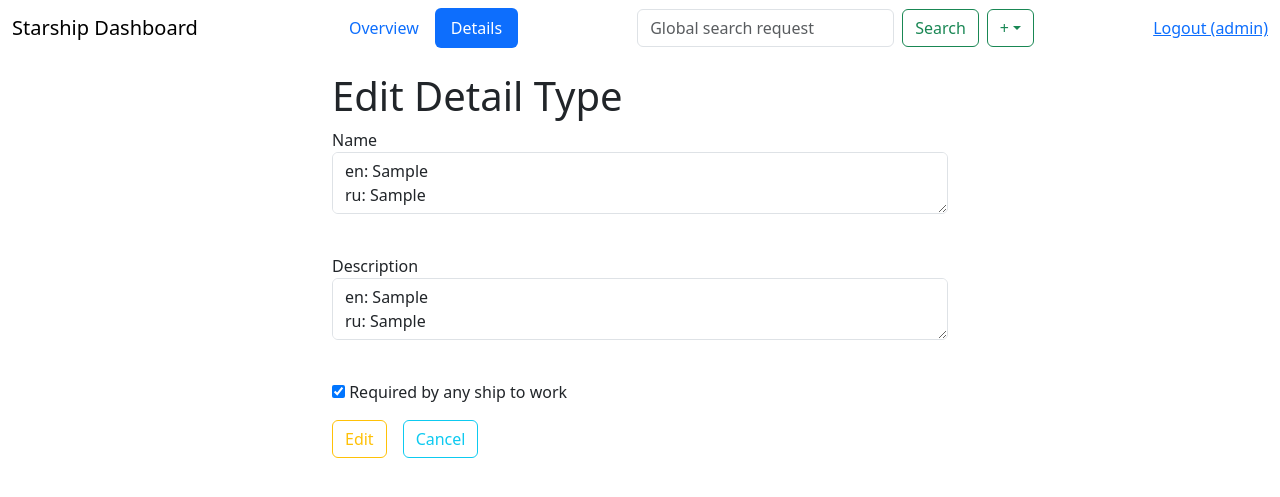
After one commit to starship-crew/starship-core, a Flask app: page /dashboard/detail_type/1/edit in a window 1280 px wide. The commit adds this page. Shown: the top 497 px of the page. Run offline with Flask 3, Linux system fonts and the light colour scheme; a user stored in the database is signed in; tables that the repository leaves empty hold one stand-in row (values such as "Sample post"); some libraries are stand-ins or nearby versions.

Commit message:
add detail type info and edit pages

```diff
--- a/starship/admin/detail.py
+++ b/starship/admin/detail.py
@@ -1,8 +1,9 @@
 import yaml
+import sqlalchemy as sa
 
 from starship.data import db_session
 from .blueprint import admin_bp
-from .helpers import admin_required
+from .helpers import admin_required, redirect_url
 from starship.data.sentence import Sentence
 from starship.data.detail_type import DetailType
 from .forms.detail import DetailTypeCreationForm
@@ -12,30 +13,38 @@ try:
 except ImportError:
     from yaml import BaseLoader as YamlLoader
 
-from flask import redirect, render_template, request, url_for
+from flask import flash, redirect, render_template, request, url_for
+
+# Default language
+LANG = "ru"
+
+
+def get_lang():
+    return request.args.get("lang", LANG)
 
 
 @admin_bp.route("/details")
+@admin_required
 def detail_management():
     db_sess = db_session.create_session()
-    lang = request.args.get("lang", "ru")
     return render_template(
         "details.html",
         title="Detail Management",
         details_page=True,
-        lang=lang,
+        lang=get_lang(),
         detail_types=db_sess.query(DetailType).all(),
     )
 
 
-def yaml_to_sentence(text):
+def yaml_to_sentence(text, sentence=None):
     """YAML text to the Sentence.
     For example, string
     "en: ABC
     ru: АБВ"
     will be converted to Sentence(en="ABC", ru="АБВ")."""
 
-    sentence = Sentence()
+    if not sentence:
+        sentence = Sentence()
 
     pyobj = yaml.load(text, YamlLoader).items()
 
@@ -70,3 +79,71 @@ def create_detail_type():
         title="Detail Type creation",
         details_page=True,
     )
+
+
+@admin_bp.route("/detail_type/<int:id>")
+@admin_required
+def detail_type(id):
+    db_sess = db_session.create_session()
+    dt = db_sess.query(DetailType).get(id)
+    if not dt:
+        flash(f"Detail type with id {id} not found")
+        return redirect(redirect_url())
+    return render_template(
+        "detail_type.html",
+        title=dt.name.en,
+        lang=get_lang(),
+        dt=dt,
+        details_page=True,
+    )
+
+
+@admin_bp.route("/detail_type/<int:id>/edit", methods=["GET", "POST"])
+@admin_required
+def edit_detail_type(id):
+    db_sess = db_session.create_session()
+    dt = db_sess.query(DetailType).get(id)
+
+    if not dt:
+        flash(f"Detail type with id {id} not found")
+        return redirect(redirect_url())
+
+    form = DetailTypeCreationForm()
+
+    if form.validate_on_submit():
+        dt.name = yaml_to_sentence(form.name.data, dt.name)
+        dt.description = (
+            yaml_to_sentence(form.description.data, dt.description)
+            if form.description.data
+            else Sentence()
+        )
+        dt.required = form.required.data
+        db_sess.commit()
+        return redirect(url_for("admin_bp.detail_type", id=id))
+
+    return render_template(
+        "edit_detail_type.html",
+        title="Edit Detail Type",
+        form=form,
+        dt=dt,
+        details_page=True,
+    )
+
+
+@admin_bp.route("/detail_type/<int:id>/delete")
+@admin_required
+def delete_detail_type(id):
+    db_sess = db_session.create_session()
+    dt = db_sess.query(DetailType).get(id)
+
+    if not dt:
+        flash(f"Detail type with id {id} not found")
+        return redirect(redirect_url())
+
+    try:
+        db_sess.delete(dt)
+        db_sess.commit()
+    except sa.exc.SQLAlchemyError as e:
+        flash(f"Error while deleting detail_type with id {id}: {e}")
+
+    return redirect(url_for("admin_bp.detail_management"))
--- a/starship/admin/static/js/admin.js
+++ b/starship/admin/static/js/admin.js
@@ -43,3 +43,16 @@ function deleteUser(user_id, user_login) {
         window.location = url;
     }
 }
+
+function gotoDetailType(id, lang) {
+    window.location = `${index}/detail_type/${id}?lang=${lang}`;
+}
+
+function deleteDetailType(id, name) {
+    let sure = confirm(`Confirm deletion of detail type "${name}" with id ${id}`);
+    if (sure) {
+        const dt_url = `${index}/detail_type/${id}`;
+        const url = `${dt_url}/delete`;
+        window.location = url;
+    }
+}
--- a/starship/admin/templates/base.html
+++ b/starship/admin/templates/base.html
@@ -10,7 +10,7 @@
     </head>
 
     <body>
-        <nav class="navbar navbar-expand-md">
+        <nav class="navbar navbar-expand-md mb-3">
             <div class="container-fluid">
                 <a class="navbar-brand" href="{{ url_for('admin_bp.dashboard') }}">Starship Dashboard</a>
 
--- a/starship/admin/templates/details.html
+++ b/starship/admin/templates/details.html
@@ -23,7 +23,7 @@
         </thead>
         <tbody>
             {% for detail_type in detail_types %}
-                <tr>
+                <tr style="cursor: pointer;" onclick="gotoDetailType({{detail_type.id}}, '{{lang}}')">
                     <td>
                         {% if lang == "en" %}
                             {{detail_type.name.en}}
--- /dev/null
+++ b/starship/admin/templates/edit_detail_type.html
@@ -0,0 +1,44 @@
+{% extends "base.html" %}
+
+{% block content %}
+
+<form class="container-fluid w-50" method="post" action="{{ url_for('admin_bp.edit_detail_type', id=dt.id) }}" novalidate>
+    {{ form.hidden_tag() }}
+
+    <h1>Edit Detail Type</h1>
+
+    <p>
+        {{ form.name.label }}<br>
+        <textarea class="form-control" name="{{form.name.name}}" id="{{form.name.id}}"
+                  placeholder="en: Detail type name example\nru: Пример наименования типа детали">
+            {{- dt.name.to_yaml_string() -}}
+        </textarea><br>
+        {% for error in form.name.errors %}
+        <div class="alert alert-danger" role="alert">
+            {{ error }}
+        </div>
+        {% endfor %}
+    </p>
+
+    <p>
+        {{ form.description.label }}<br>
+        <textarea class="form-control" name="{{form.description.name}}" id="{{form.description.id}}"
+                  placeholder="en: Detail type description example\nru: Пример описания типа детали">
+            {{- dt.description.to_yaml_string() -}}
+        </textarea><br>
+        {% for error in form.description.errors %}
+        <div class="alert alert-danger" role="alert">
+            {{ error }}
+        </div>
+        {% endfor %}
+    </p>
+
+    <p><input type="checkbox" name="{{form.required.name}}" id="{{form.required.id}}" {% if dt.required %}checked{% endif %}> {{ form.required.label }}</p>
+
+    <div class="d-flex">
+        {{ form.submit(type="submit", class="btn btn-outline-warning me-3", value="Edit") }}
+        <a href="{{url_for('admin_bp.detail_type', id=dt.id)}}" class="btn btn-outline-info">Cancel</a>
+    </div>
+</form>
+
+{% endblock %}
--- a/starship/data/sentence.py
+++ b/starship/data/sentence.py
@@ -1,3 +1,4 @@
+import yaml
 import sqlalchemy as sa
 
 from .db_session import SqlAlchemyBase
@@ -7,8 +8,12 @@ class Sentence(SqlAlchemyBase):
     __tablename__ = "sentences"
 
     id = sa.Column(sa.Integer, primary_key=True, autoincrement=True)
-    en = sa.Column(sa.String(6500))
-    ru = sa.Column(sa.String(6500))
+    en = sa.Column(sa.String(6500), default="")
+    ru = sa.Column(sa.String(6500), default="")
 
     def __repr__(self):
         return f"Sentence(id={self.id!r}, en={self.en!r}, ru={self.ru!r})"
+
+    def to_yaml_string(self):
+        obj = {"en": self.en, "ru": self.ru}
+        return yaml.dump(obj, allow_unicode=True)
```
Also changed, not shown: starship/admin/templates/detail_type.html (added, +45 -0 lines).
